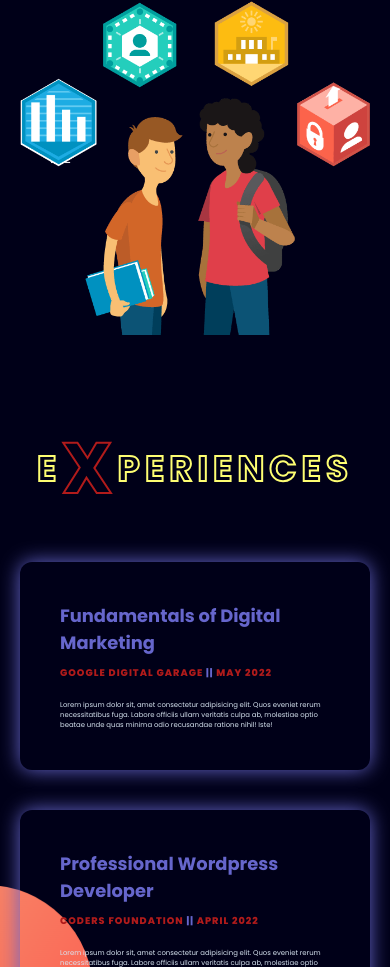
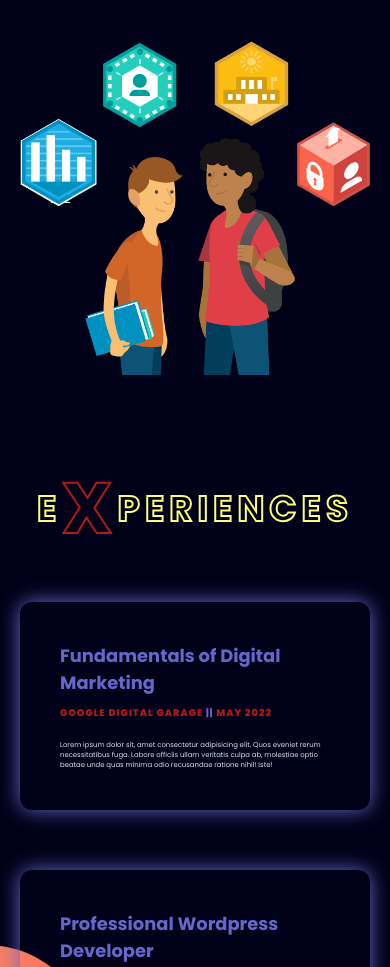
Before and after one commit to webDevSaiF/web_portfolio_PH, a plain HTML site: page index.html in a window 390 px wide. Shown: the part 1033-2000 px from the top of the page. Drawn offline with Linux system fonts and the light colour scheme.

Commit message:
issues solved

```diff
--- a/index.html
+++ b/index.html
@@ -111,7 +111,7 @@
     <section class="c-section experience-section py-60 py-m-40">
       <div class="inner">
         <!-- ROW 1 -->
-        <div class="c-row">
+        <div class="c-row jc-center">
           <div class="inner">
             <!-- COLUMN 1 -->
             <div class="c-column">
@@ -168,7 +168,8 @@
     <footer class="c-section py-20 mt-40 footer-section mt-m-0">
       <div class="inner">
         <!-- ROW 1 -->
-        <div class="c-row">
+        <div class="c-row jc-center">
+          <div class="c-row ">
           <div class="inner">
             <!-- COLUMN 1 -->
             <div class="c-column">
--- a/padding&margin.css
+++ b/padding&margin.css
@@ -49,6 +49,10 @@
 .lh-70 {
   line-height: 70px;
 }
+/* ==DISPLAY PROPERTIES== */
+.jc-center > .inner {
+  justify-content: center !important;
+}
 @media only screen and (max-width: 769px) {
   /* ==TEXT ALIGN== */
   .ta-m-center * {
--- a/responsive.css
+++ b/responsive.css
@@ -1,6 +1,10 @@
 @media only screen and (max-width: 1159px) {
   .mb-m-40 {
     margin-bottom: 40px;
+  }
+  .experience-section .c-row > .inner {
+    flex-wrap: wrap;
+    justify-content: center;
   }
 }
 @media only screen and (max-width: 769px) {
--- a/style.css
+++ b/style.css
@@ -52,20 +52,17 @@ img {
   display: flex;
   justify-content: space-between;
   align-items: center;
-  flex-wrap: wrap;
-  justify-content: center;
+  gap: 20px;
 }
-.c-row {
+.c-row,
+.c-column {
   width: 100%;
   margin-left: auto;
   margin-right: auto;
 }
-
 .c-column {
-  flex: 0 1 48%;
-  max-width: 48%;
+  flex-shrink: 1;
 }
-
 .btn {
   padding: 8px 64px;
   border: none;
```
